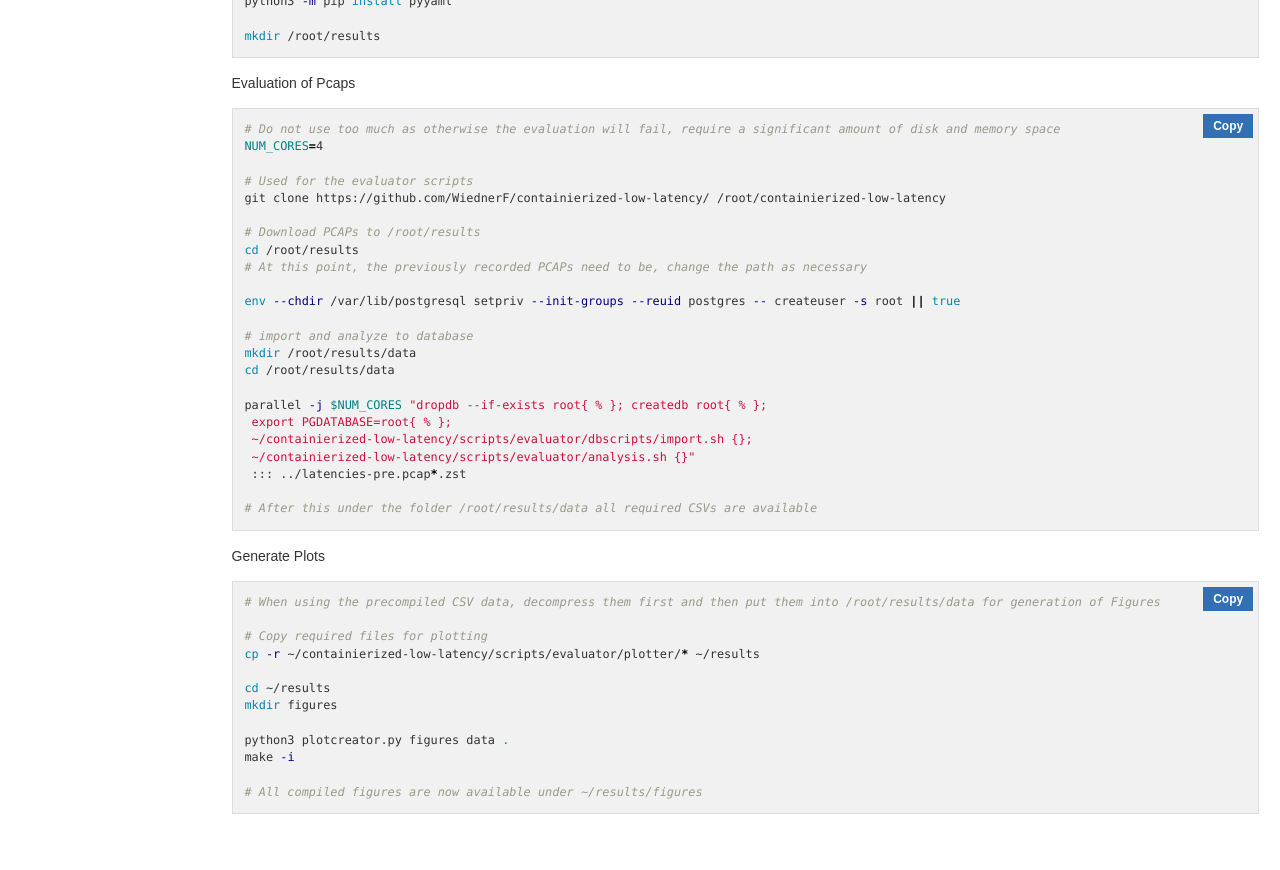
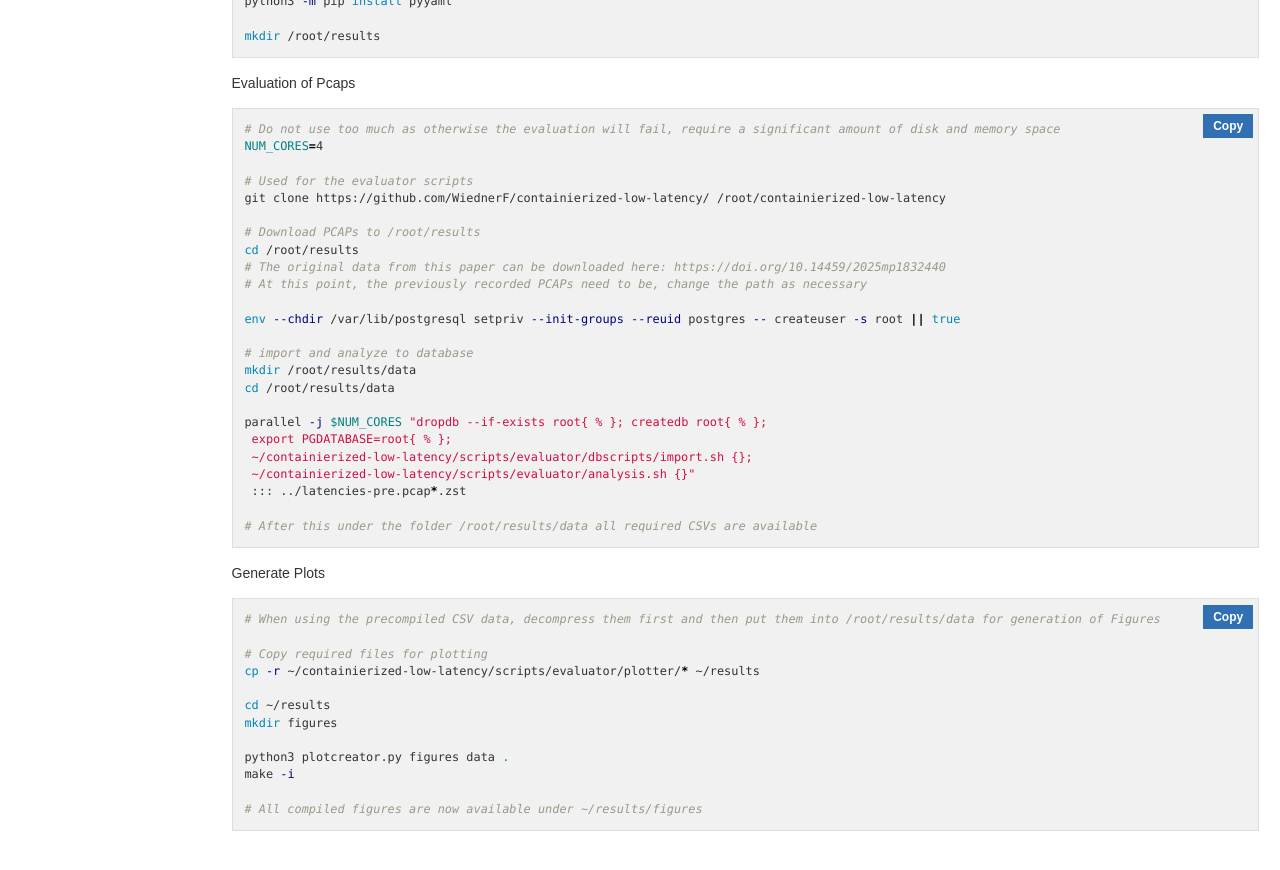
Before and after one commit to tumi8/extended-applicability-hwsupported-containers, a Jekyll site: the page built from pages/setup.md, in a window 1280 px wide and 900 px high, scrolled down 12571 px. Shown: the top 870 px of the window. Built offline with Jekyll 4.4.1, drawn with Linux system fonts in a browser that asks for light colours.

Commit message:
Add information to the data

```diff
--- a/pages/setup.md
+++ b/pages/setup.md
@@ -710,6 +710,7 @@ git clone https://github.com/WiednerF/containierized-low-latency/ /root/containi
 
 # Download PCAPs to /root/results
 cd /root/results
+# The original data from this paper can be downloaded here: https://doi.org/10.14459/2025mp1832440
 # At this point, the previously recorded PCAPs need to be, change the path as necessary
 
 env --chdir /var/lib/postgresql setpriv --init-groups --reuid postgres -- createuser -s root || true
```
